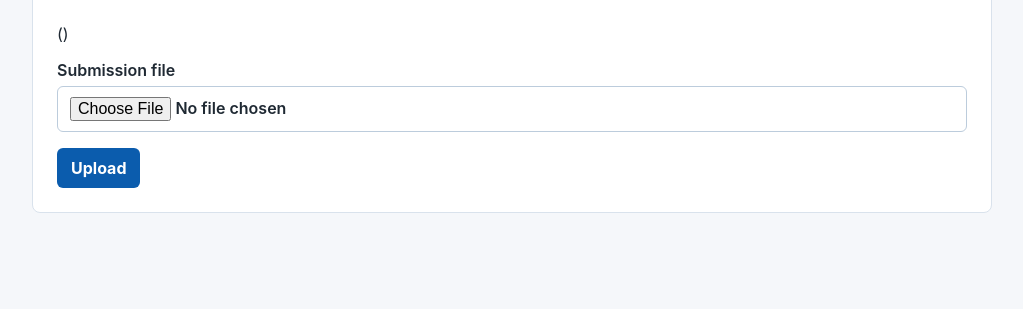
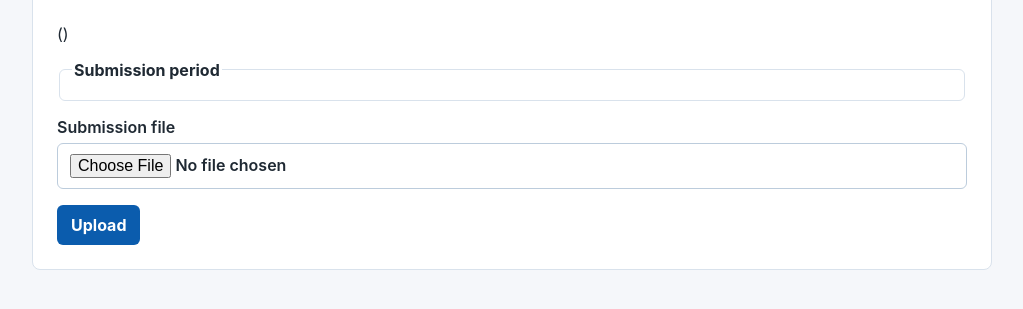
Before and after one commit to modelretrieval-1/modelretrieval-1-submission-site, a FastAPI app: template app/templates/team_submission_upload.html in a window 1280 px wide. Shown: the part 106-415 px from the top of the page, without its empty margins (128-1151 px from the left). Run offline with FastAPI, Linux system fonts and the light colour scheme; the template is opened without the code that fills it, so the values that code supplies are empty.

Commit message:
feat: require selected submission period

```diff
--- a/app/main.py
+++ b/app/main.py
@@ -3,6 +3,7 @@
 import sqlite3
 from collections.abc import AsyncIterator
 from contextlib import asynccontextmanager
+from datetime import datetime
 from typing import Annotated
 
 from fastapi import FastAPI, File, Form, Request, UploadFile, status
@@ -33,6 +34,7 @@
     persist_evaluation_results,
 )
 from app.ground_truth import (
+    JST,
     activate_ground_truth_version,
     create_ground_truth_version,
     get_active_ground_truth_requirements,
@@ -46,8 +48,9 @@
 from app.submissions import (
     SubmissionValidationError,
     create_submission_attempt,
-    get_open_submission_period,
+    get_submission_period_by_name,
     has_successful_submission,
+    is_submission_period_open,
     list_submission_periods,
     parse_jst_datetime,
     persist_submission_runs,
@@ -237,14 +240,20 @@
     errors: tuple[SubmissionValidationError, ...] = (),
     metrics=(),
     success: str | None = None,
+    selected_period: str = "normal",
 ) -> HTMLResponse:
+    app_settings: Settings = request.app.state.settings
+    with connect(app_settings.database_path) as connection:
+        periods = list_submission_periods(connection)
     return templates.TemplateResponse(
         request,
         "team_submission_upload.html",
         {
-            "app_name": request.app.state.settings.app_name,
+            "app_name": app_settings.app_name,
             "account": account,
             "subtask": subtask,
+            "periods": periods,
+            "selected_period": selected_period,
             "errors": errors,
             "metrics": metrics,
             "success": success,
@@ -350,6 +359,7 @@
         request: Request,
         subtask: str,
         file: Annotated[UploadFile, File()],
+        submission_period: Annotated[str, Form()] = "",
     ) -> Response:
         account, redirect_response = require_team(request)
         if redirect_response is not None:
@@ -373,17 +383,47 @@
         )
 
         with connect(app_settings.database_path) as connection:
-            period = get_open_submission_period(connection)
+            selected_period = submission_period.strip().lower()
+            if not selected_period:
+                return render_submission_upload(
+                    request,
+                    account=account,
+                    subtask=subtask,
+                    selected_period=selected_period,
+                    errors=(
+                        SubmissionValidationError(
+                            field_name="submission_period",
+                            error_code="missing_submission_period",
+                            message="Choose a submission period.",
+                        ),
+                    ),
+                )
+            period = get_submission_period_by_name(connection, selected_period)
             if period is None:
                 return render_submission_upload(
                     request,
                     account=account,
                     subtask=subtask,
+                    selected_period=selected_period,
                     errors=(
                         SubmissionValidationError(
-                            field_name="file",
+                            field_name="submission_period",
+                            error_code="invalid_submission_period",
+                            message="Choose normal or late submission.",
+                        ),
+                    ),
+                )
+            if not is_submission_period_open(period, now_jst=datetime.now(JST)):
+                return render_submission_upload(
+                    request,
+                    account=account,
+                    subtask=subtask,
+                    selected_period=selected_period,
+                    errors=(
+                        SubmissionValidationError(
+                            field_name="submission_period",
                             error_code="submission_period_closed",
-                            message="Submissions are closed for this task.",
+                            message=f"The {period.name} submission period is closed.",
                         ),
                     ),
                 )
@@ -505,6 +545,7 @@
                 request,
                 account=account,
                 subtask=subtask,
+                selected_period=selected_period,
                 errors=validation_errors,
             )
 
@@ -512,6 +553,7 @@
             request,
             account=account,
             subtask=subtask,
+            selected_period=selected_period,
             metrics=metrics,
             success="Submission accepted and evaluated.",
         )
--- a/app/submissions.py
+++ b/app/submissions.py
@@ -412,6 +412,29 @@
     return None
 
 
+def get_submission_period_by_name(
+    connection: sqlite3.Connection,
+    period_name: str,
+) -> SubmissionPeriod | None:
+    row = connection.execute(
+        """
+        SELECT id, name, starts_at_jst, deadline_at_jst, is_open_override
+        FROM submission_periods
+        WHERE name = ?
+        """,
+        (period_name,),
+    ).fetchone()
+    if row is None:
+        return None
+    return SubmissionPeriod(
+        id=row["id"],
+        name=row["name"],
+        starts_at_jst=row["starts_at_jst"],
+        deadline_at_jst=row["deadline_at_jst"],
+        is_open_override=bool(row["is_open_override"]),
+    )
+
+
 def list_submission_periods(connection: sqlite3.Connection) -> tuple[SubmissionPeriod, ...]:
     rows = connection.execute(
         """
--- a/app/templates/team_submission_upload.html
+++ b/app/templates/team_submission_upload.html
@@ -58,6 +58,24 @@
     {% endif %}
 
     <form class="form-stack" action="/team/submissions/{{ subtask }}/new" method="post" enctype="multipart/form-data">
+      <fieldset>
+        <legend>Submission period</legend>
+        {% for period in periods %}
+          <label>
+            <input
+              name="submission_period"
+              type="radio"
+              value="{{ period.name }}"
+              {% if selected_period == period.name %}checked{% endif %}
+              required
+            >
+            {{ period.name|capitalize }}
+            <span class="hint">
+              Deadline: {{ period.deadline_at_jst }} JST{% if period.is_open_override %}; reopened by organizer{% endif %}
+            </span>
+          </label>
+        {% endfor %}
+      </fieldset>
       <label>
         Submission file
         <input name="file" type="file" accept=".txt" required>
```
Also changed, not shown: tests/test_team_submissions.py (+95 -10 lines).
